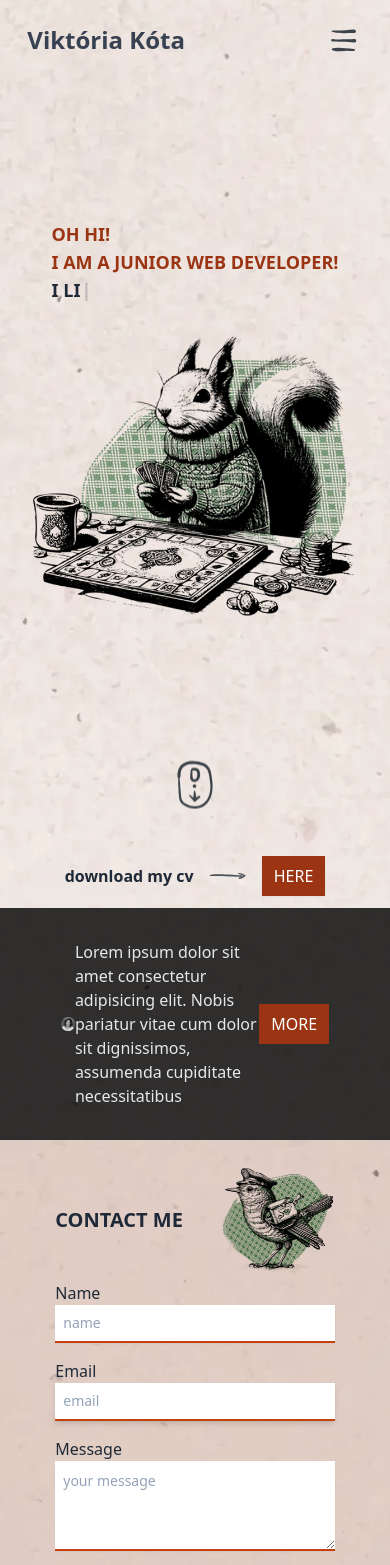
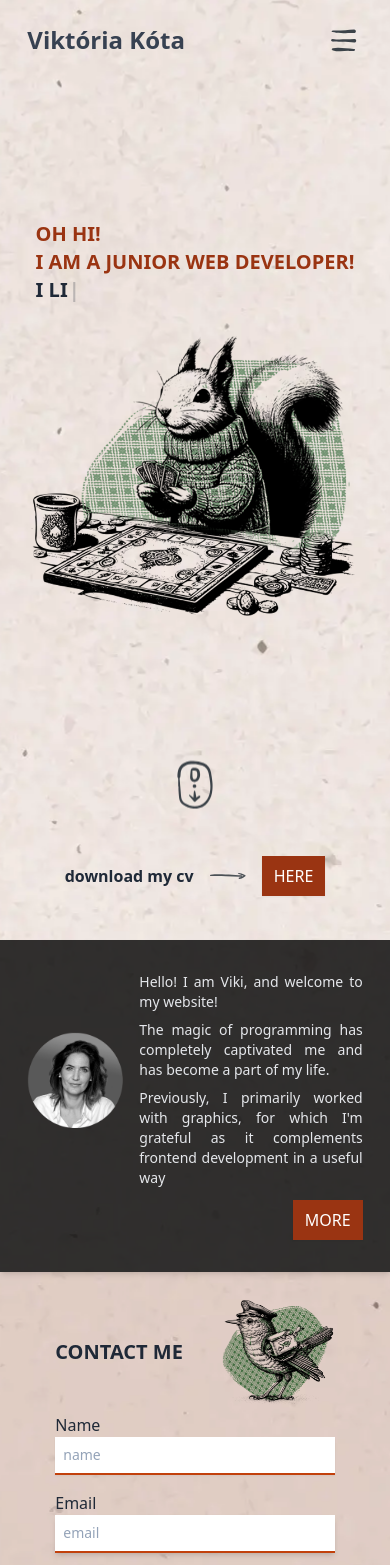
Before and after one commit to vikikota/viktoria-kota, a React (Vite) app: page /#/ in a window 390 px wide. Shown: the top 1565 px of the page. Built offline with nearby package versions, Linux system fonts and the light colour scheme.

Commit message:
responsivity issues fixes

```diff
--- a/src/components/AboutMeShort.jsx
+++ b/src/components/AboutMeShort.jsx
@@ -2,18 +2,31 @@ import profile from '../assets/profile_bw.png';
 
 function AboutMeShort() {
   return (
-    <div className="bg-black bg-opacity-80 container  max-w-full py-8 lg:mt-10 ">
-      <div className="flex flex-row justify-center items-center w-4/5 mx-auto">
-        <div className="w-20">
-          <img src={profile} alt="profile" />
+    <div className="bg-black bg-opacity-80 shadow-md">
+      <div className="container flex flex-col md:flex-row items-end md:items-center justify-around max-w-[1200px] md:w-4/5 mx-auto md:space-x-4 mt-8 md:mt-0 lg:mt-4 xl:mt-24 py-8">
+        <div className="flex flex-row items-center space-x-4">
+          <div className="min-w-20 max-w-24">
+            <img src={profile} alt="profile" className="" />
+          </div>
+          <div className="font-unica text-sm xs:text-xl text-justify md:text-xl text-gray-200">
+            <p className="pb-2">Hello! I am Viki, and welcome to my website!</p>
+            <p className="pb-2">
+              The magic of programming has completely captivated me and has become a part of my life.
+            </p>
+            <p>
+              Previously, I primarily worked with graphics, for which I'm grateful as it complements frontend
+              development in a useful way
+            </p>
+          </div>
         </div>
-        <div className=" font-unica text-md xs:text-xl md:text-xl text-gray-200">
-          Lorem ipsum dolor sit amet consectetur adipisicing elit. Nobis pariatur vitae cum dolor sit dignissimos,
-          assumenda cupiditate necessitatibus
+        <div>
+          <button
+            type="button"
+            className="mt-3 py-2 px-3 font-elite text-white shadow-sm bg-orange-800 hover:scale-105"
+          >
+            MORE
+          </button>
         </div>
-        <button type="button" className="py-2 px-3 font-elite text-white shadow-sm bg-orange-800 hover:scale-105">
-          MORE
-        </button>
       </div>
     </div>
   );
--- a/src/components/Hero.jsx
+++ b/src/components/Hero.jsx
@@ -21,21 +21,21 @@ function Hero() {
 
   return (
     <div>
-      <div className="flex flex-col md:flex-row justify-between items-center max-w-[1000px]">
-        <div className="flex flex-col items-center md:items-start w-full sm:w-2/5 md:w-2/5 my-4">
-          <div className="py-4">
-            <div className="font-elite text-lg sm:text-xl md:text-2xl lg:text-3xl text-orange-800 font-bold uppercase">
+      <div className="flex flex-col md:flex-row justify-between items-center max-w-[1200px]">
+        <div className="flex flex-col items-center md:items-start w-full sm:w-2/5 md:w-2/5 xl:w-1/3 my-4">
+          <div className="py-4 md:ps-12">
+            <div className="font-elite text-xl sm:text-2xl md:text-2xl lg:text-3xl text-orange-800 font-bold uppercase">
               Oh hi!
             </div>
             <div className="flex flex-row sm:flex-col">
-              <div className="font-elite text-lg sm:text-xl md:text-2xl lg:text-3xl text-orange-800 font-bold uppercase">
+              <div className="font-elite text-xl sm:text-2xl md:text-2xl lg:text-3xl text-orange-800 font-bold uppercase">
                 <p> I am a junior&nbsp;</p>
               </div>
-              <div className="font-elite text-lg sm:text-xl md:text-2xl lg:text-3xl text-orange-800 font-bold uppercase">
+              <div className="font-elite text-xl sm:text-2xl md:text-2xl lg:text-3xl text-orange-800 font-bold uppercase">
                 <p> web developer!</p>
               </div>
             </div>
-            <div className="font-elite text-lg sm:text-xl md:text-2xl lg:text-3xl text-left text-gray-800 font-bold uppercase">
+            <div className="font-elite text-xl sm:text-2xl md:text-2xl lg:text-3xl text-left text-gray-800 font-bold uppercase">
               <Typewriter
                 options={{
                   strings: [texts[currentIndex]],
@@ -49,8 +49,8 @@ function Hero() {
             </div>
           </div>
         </div>
-        <div className="flex justify-center xs:w-3/4 sm:w-3/5 md:w-3/5 lg:w-2/5 md:pt-6">
-          <img src={images[currentIndex]} alt="what I like" className="h-100" />
+        <div className="flex justify-center xs:w-3/4 sm:w-3/5 md:w-1/2 xl:w-5/12 xxl:w-full md:pt-6">
+          <img src={images[currentIndex]} alt="what I like" />
         </div>
       </div>
       <div>
--- a/src/components/Layout.jsx
+++ b/src/components/Layout.jsx
@@ -31,7 +31,7 @@ function Layout() {
 
   return (
     <div className="bg-craft flex flex-col bg-bottom">
-      <div className="container mx-auto flex flex-col justify-between max-w-[1000px] md:w-4/5 h-dvh">
+      <div className="container mx-auto flex flex-col justify-between max-w-[1200px] md:w-4/5 h-dvh">
         <header className="flex flex-col md:items-center pt-6 md:pt-8">
           <div className="flex flex-row justify-between items-center md:justify-center relative h-8">
             <div className="font-unica font-bold text-gray-700 text-2xl ">Viktória Kóta</div>
@@ -117,7 +117,7 @@ function Layout() {
       <div id="resume" className="flex md:hidden w-4/5 mx-auto">
         <ResumeDownload />
       </div>
-      <div>
+      <div id="about-me">
         <AboutMeShort className=" w-4/5 mx-auto" />
       </div>
       <div id="contact">
--- a/src/components/ScrollDown.jsx
+++ b/src/components/ScrollDown.jsx
@@ -12,7 +12,7 @@ function ScrollDown() {
 
   const handleClickScroll = () => {
     const isMobile = window.innerWidth <= 768;
-  const elementId = isMobile ? 'resume' : 'contact';
+    const elementId = isMobile ? 'resume' : 'about-me';
     const element = document.getElementById(elementId);
 
     if (element) {
@@ -32,7 +32,7 @@ const handleClickScroll = () => {
       <img
         src={scrollDown}
         alt="scroll down icon"
-        className={`animate-bounce h-12 w-12 my-6 ${isVisible ? 'visible' : 'hidden'} 2xl:hidden cursor-pointer`}
+        className={`animate-bounce h-12 w-12 my-6 ${isVisible ? 'visible' : 'hidden'} cursor-pointer`}
         onClick={handleClickScroll}
       />
     </div>
```
Lines whose indentation alone changed are shown as unchanged.
